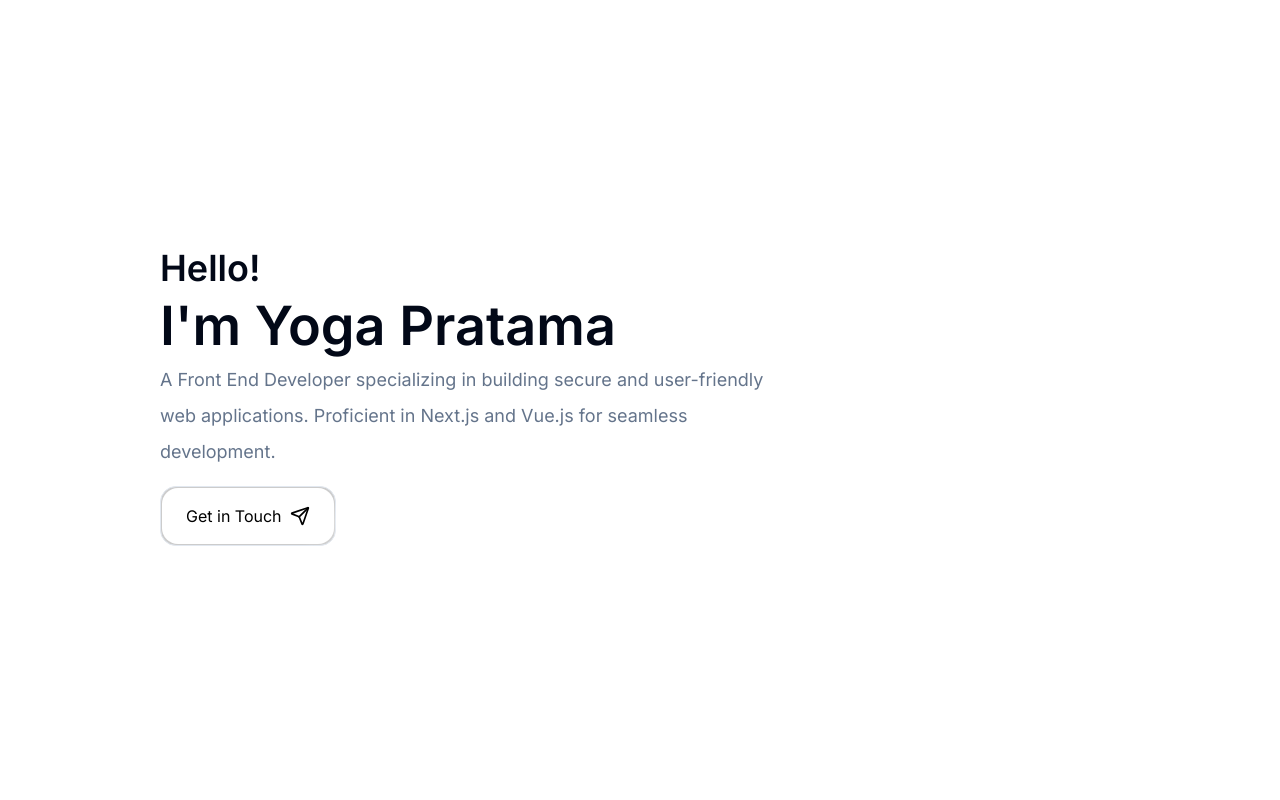
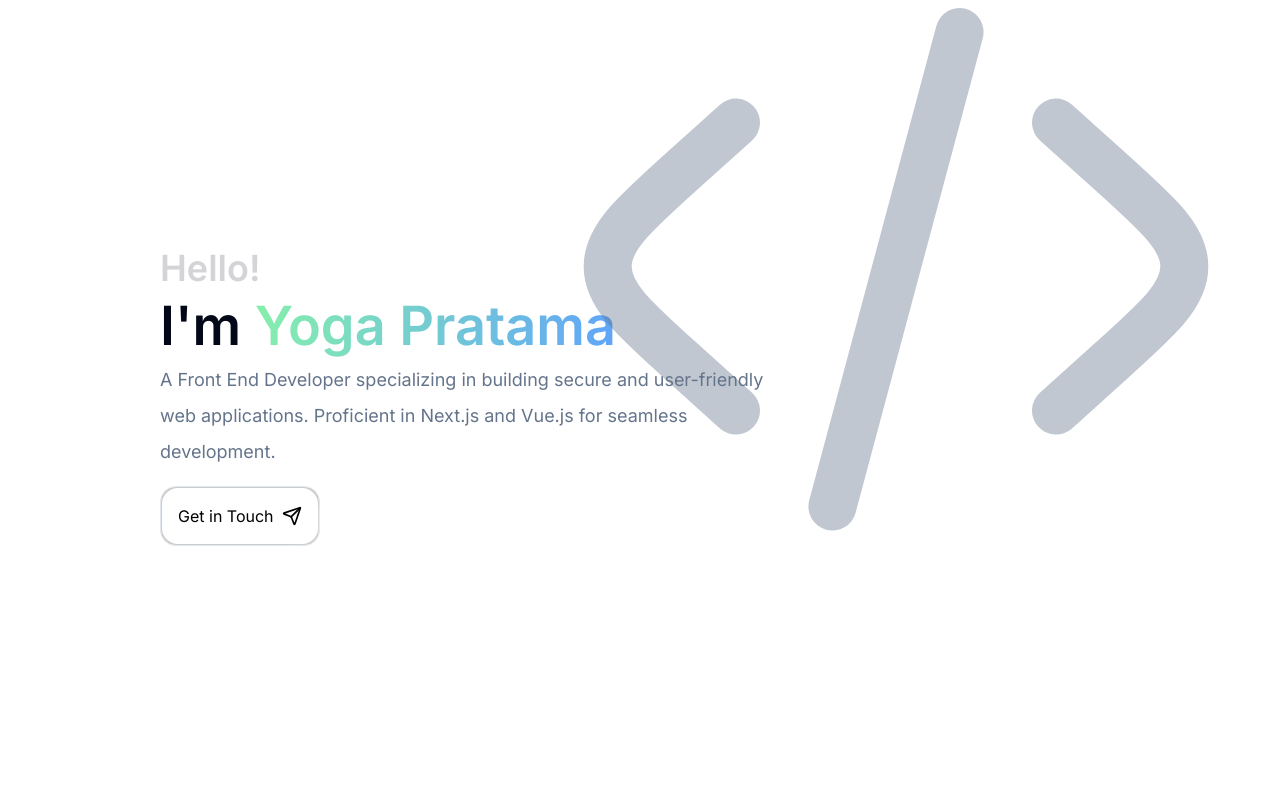
Before and after one commit to pratamayp/pratamayp.github.io, a Next.js app: page / in a window 1280 px wide. Shown: the top 800 px of the page. Built offline with nearby package versions, Linux system fonts and the light colour scheme.

Commit message:
feat: hero illustration

```diff
--- a/app/_components/hero.tsx
+++ b/app/_components/hero.tsx
@@ -6,9 +6,14 @@ export const Hero = () => {
   return (
     <section className="h-screen flex px-10 lg:container relative">
       <div className="flex flex-col justify-center h-full">
-        <h1 className="text-xl md:text-[36px] font-semibold md:mb-6">Hello!</h1>
+        <h1 className="text-xl md:text-[36px] font-semibold md:mb-6 text-zinc-300">
+          Hello!
+        </h1>
         <h1 className="text-3xl md:text-[54px] font-semibold leading-10">
-          I&apos;m Yoga Pratama
+          I&apos;m{' '}
+          <span className="bg-gradient-to-r from-green-300 to-blue-400 bg-clip-text text-transparent">
+            Yoga Pratama
+          </span>
         </h1>
         <div className={`${styles.subHeadText} mt-4 max-w-screen-sm`}>
           A Front End Developer specializing in building secure and
--- a/app/_components/message-button.tsx
+++ b/app/_components/message-button.tsx
@@ -18,7 +18,7 @@ export const MessageButton = () => {
       <HoverBorderGradient
         containerClassName="rounded-2xl"
         as="button"
-        className="dark:bg-background bg-white text-black dark:text-white flex items-center space-x-2 px-6 py-4"
+        className="dark:bg-background bg-white text-black dark:text-white flex items-center space-x-2 px-4 ,md:px-6 py2 md:py-4"
       >
         <span>Get in Touch</span>
         <Send
--- a/app/page.tsx
+++ b/app/page.tsx
@@ -6,8 +6,9 @@ import { Technologies } from './_components/technologies';
 
 export default function Home() {
   return (
-    <main className="w-full flex flex-col">
+    <main className="w-full flex flex-col relative overflow-hidden">
       <Hero />
+      <SVG />
       <Projects />
       <Experience />
       <Technologies />
@@ -15,3 +16,38 @@ export default function Home() {
     </main>
   );
 }
+
+const SVG = () => {
+  return (
+    <div className="absolute h-screen lg:w-3/5 -top-32 right-0 opacity-40">
+      <svg viewBox="0 0 24 24" fill="none" xmlns="http://www.w3.org/2000/svg">
+        <g id="SVGRepo_bgCarrier" strokeWidth="0"></g>
+        <g
+          id="SVGRepo_tracerCarrier"
+          strokeLinecap="round"
+          strokeLinejoin="round"
+        ></g>
+        <g id="SVGRepo_iconCarrier">
+          <path
+            d="M17 7.82959L18.6965 9.35641C20.239 10.7447 21.0103 11.4389 21.0103 12.3296C21.0103 13.2203 20.239 13.9145 18.6965 15.3028L17 16.8296"
+            stroke="#64748b"
+            strokeWidth="1.5"
+            strokeLinecap="round"
+          ></path>
+          <path
+            d="M13.9868 5L12 12.4149L10.0132 19.8297"
+            stroke="#64748b"
+            strokeWidth="1.5"
+            strokeLinecap="round"
+          ></path>
+          <path
+            d="M7.00005 7.82959L5.30358 9.35641C3.76102 10.7447 2.98975 11.4389 2.98975 12.3296C2.98975 13.2203 3.76102 13.9145 5.30358 15.3028L7.00005 16.8296"
+            stroke="#64748b"
+            strokeWidth="1.5"
+            strokeLinecap="round"
+          ></path>
+        </g>
+      </svg>
+    </div>
+  );
+};
--- a/tailwind.config.ts
+++ b/tailwind.config.ts
@@ -79,11 +79,16 @@ const config = {
           '0%': { transform: 'translateX(0)' },
           '100%': { transform: 'translateX(0.25rem)' },
         },
+        'text-shine': {
+          '0%': { backgroundPosition: '0% 50%' },
+          '100%': { backgroundPosition: '100% 50%' },
+        },
       },
       animation: {
         'accordion-right': 'accordion-right 0.4s infinite alternate',
         'accordion-down': 'accordion-down 0.2s ease-out',
         'accordion-up': 'accordion-up 0.2s ease-out',
+        'text-shine': 'text-shine 5s ease-in-out infinite alternate',
       },
     },
   },
```
Also changed, not shown: app/globals.css (line endings or trailing spaces).
